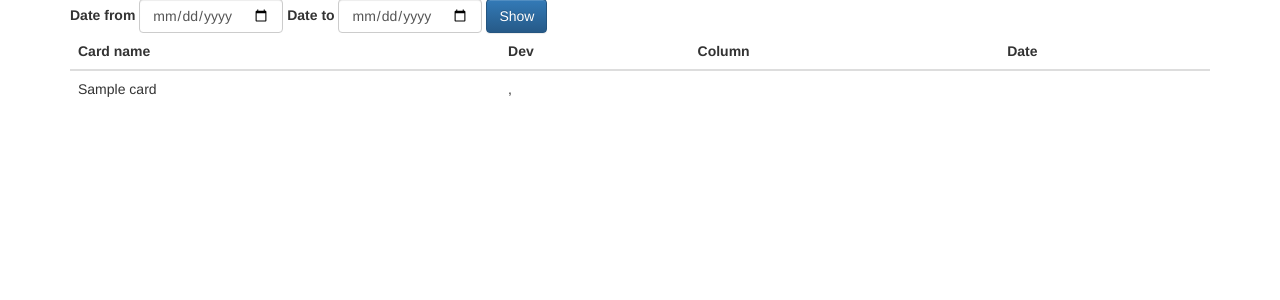
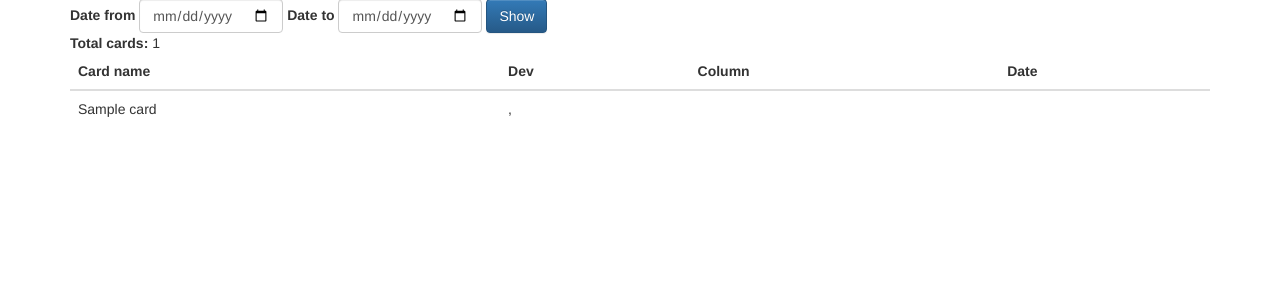
Before and after one commit to GustavoSchuler/trello-reports, a PHP site: the page made by views/reports/time.twig in a window 1280 px wide. Shown: the part 51-351 px from the top of the page. Run offline with PHP 8.4, Linux system fonts and the light colour scheme; the template is opened without the code that fills it: most values are stand-ins (such as "Sample title", 1, 10 or a date in 2020); a stand-in replaces the project's code that opens the database connection; some libraries are stand-ins or nearby versions.

Commit message:
Show number of cards

```diff
--- a/views/reports/time.twig
+++ b/views/reports/time.twig
@@ -20,6 +20,12 @@
                     <input type="submit" class="btn btn-primary" value="Show">
                 </div>
             </form>
+        </div>
+    </div>
+
+    <div class="row">
+        <div class="col-xs-12">
+            <b>Total cards:</b> {{ cards|length }}
         </div>
     </div>
 
```
